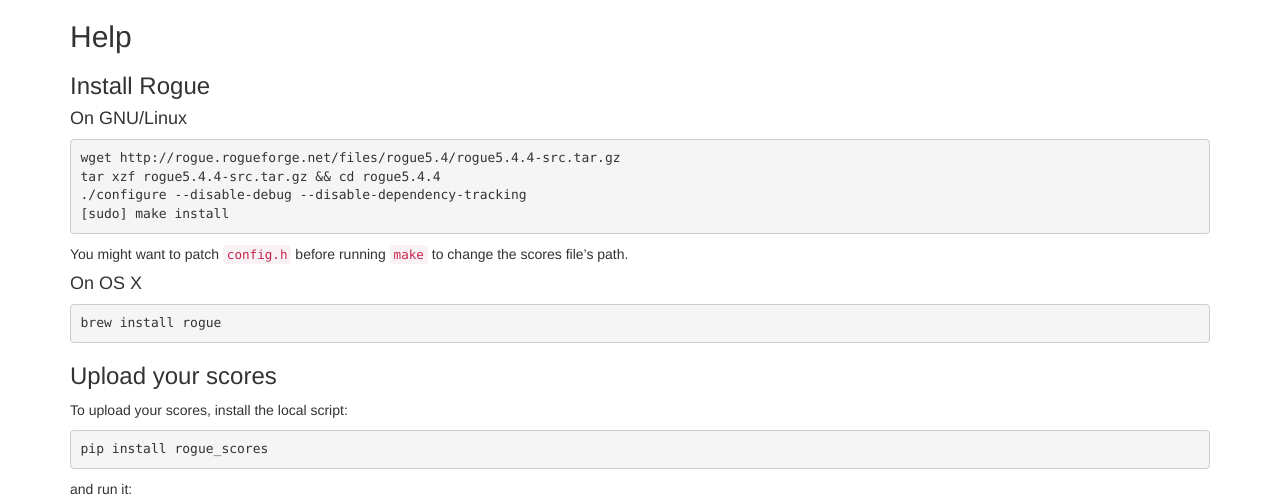
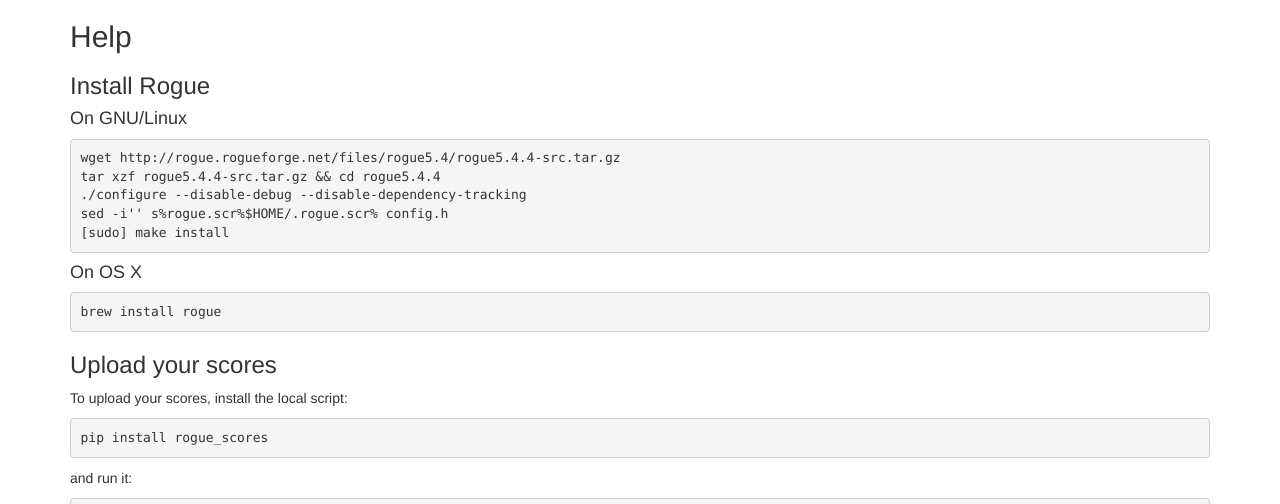
Before and after one commit to bfontaine/rogue_scores, a Flask app: page / in a window 1280 px wide. Shown: the part 107-611 px from the top of the page. Run offline with Flask 2, Linux system fonts and the light colour scheme; some libraries are stand-ins or nearby versions.

Commit message:
scores file patch fixed.
Fixes #4

```diff
--- a/rogue_scores/web/templates/main.html
+++ b/rogue_scores/web/templates/main.html
@@ -49,9 +49,8 @@
       <pre><code>wget http://rogue.rogueforge.net/files/rogue5.4/rogue5.4.4-src.tar.gz
 tar xzf rogue5.4.4-src.tar.gz &amp;&amp; cd rogue5.4.4
 ./configure --disable-debug --disable-dependency-tracking
+sed -i'' s%rogue.scr%$HOME/.rogue.scr% config.h
 [sudo] make install</code></pre>
-      <p>You might want to patch <code>config.h</code> before running
-      <code>make</code> to change the scores file’s path.</p>
       <h4>On OS X</h4>
       <pre><code>brew install rogue</code></pre>
       <h3>Upload your scores</h3>
```
